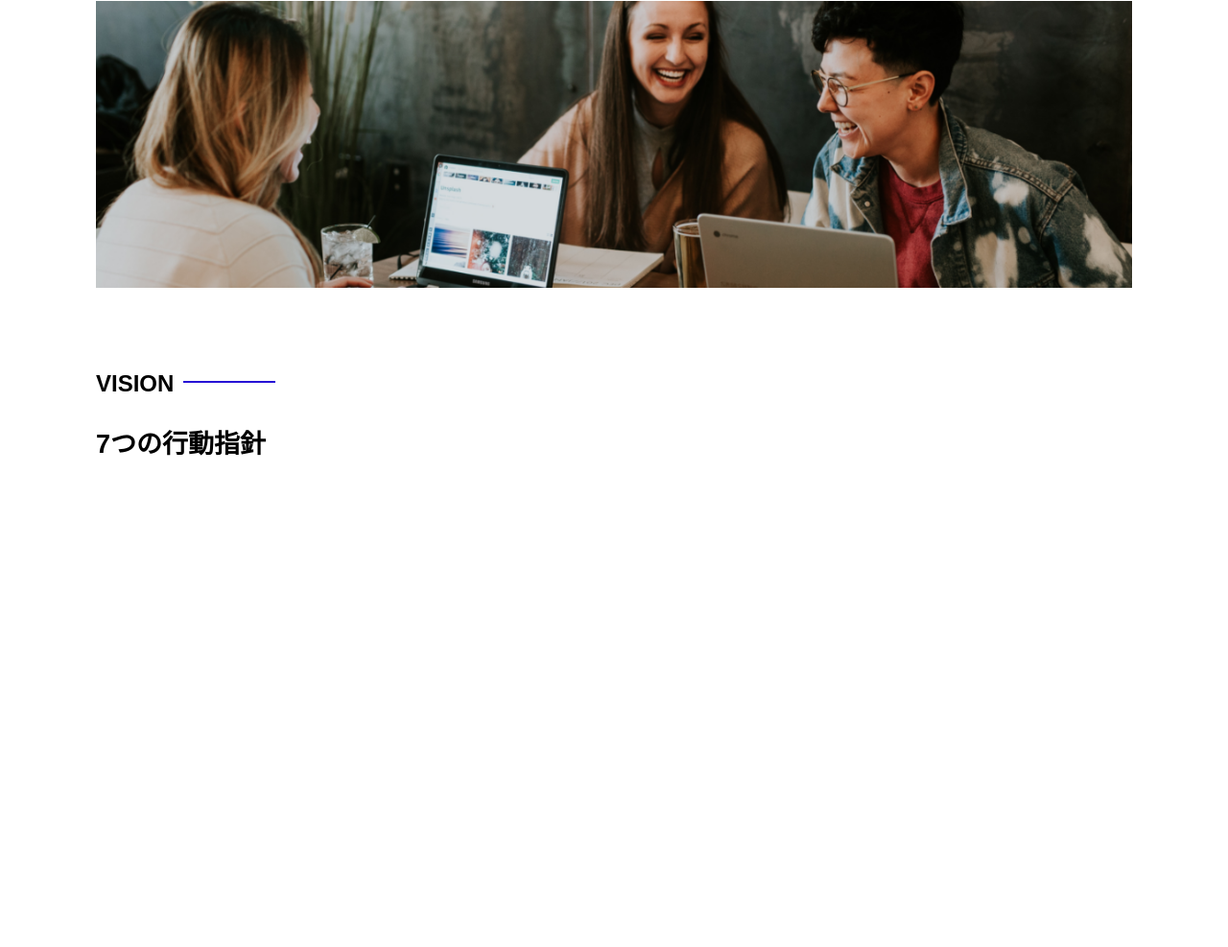
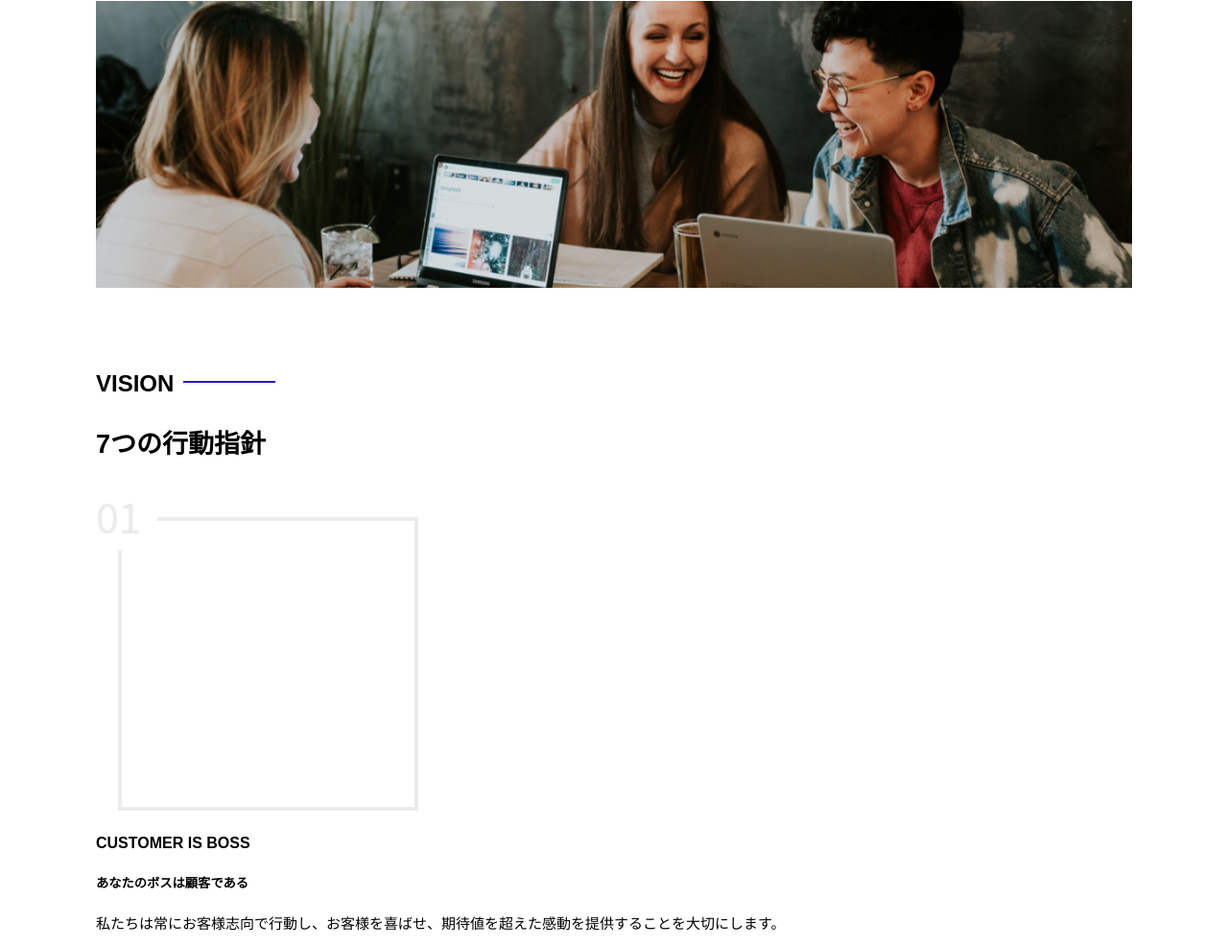
Before and after one commit to Gen-Sugi/socialtech, a plain HTML site: page index.html in a window 1280 px wide. Shown: the part 3626-4613 px from the top of the page at 96% size. Before the commit the page ends 4133 px from the top, so only its background shows below. Drawn offline with Linux system fonts and the light colour scheme.

Commit message:
VISION ７つの行動指針 一つ目HTML追加

```diff
--- a/index.html
+++ b/index.html
@@ -229,7 +229,18 @@
         <section id="vision">
           <h2 class="index-h2">VISION</h2>
           <h3>7つの行動指針</h3>
-          <div></div>
+          <div>
+            <div class="vision-box">
+              <img src="images/index/vision-01.png" alt="01" />
+              <span>
+                <h4>CUSTOMER IS BOSS</h4>
+                <h5>あなたのボスは顧客である</h5>
+                <p>
+                  私たちは常にお客様志向で行動し、お客様を喜ばせ、期待値を超えた感動を提供することを大切にします。
+                </p>
+              </span>
+            </div>
+          </div>
         </section>
       </article>
     </main>
```
